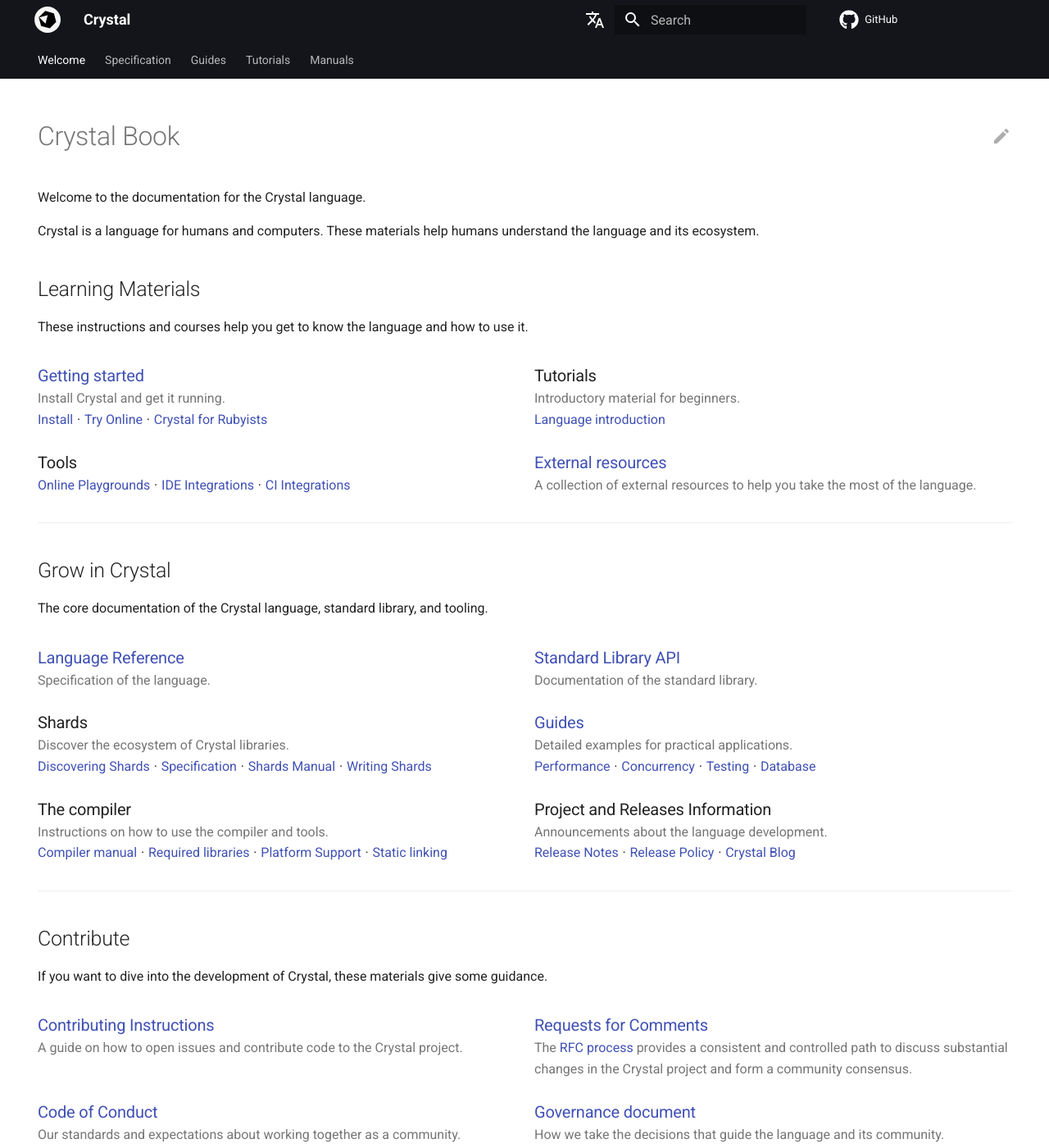
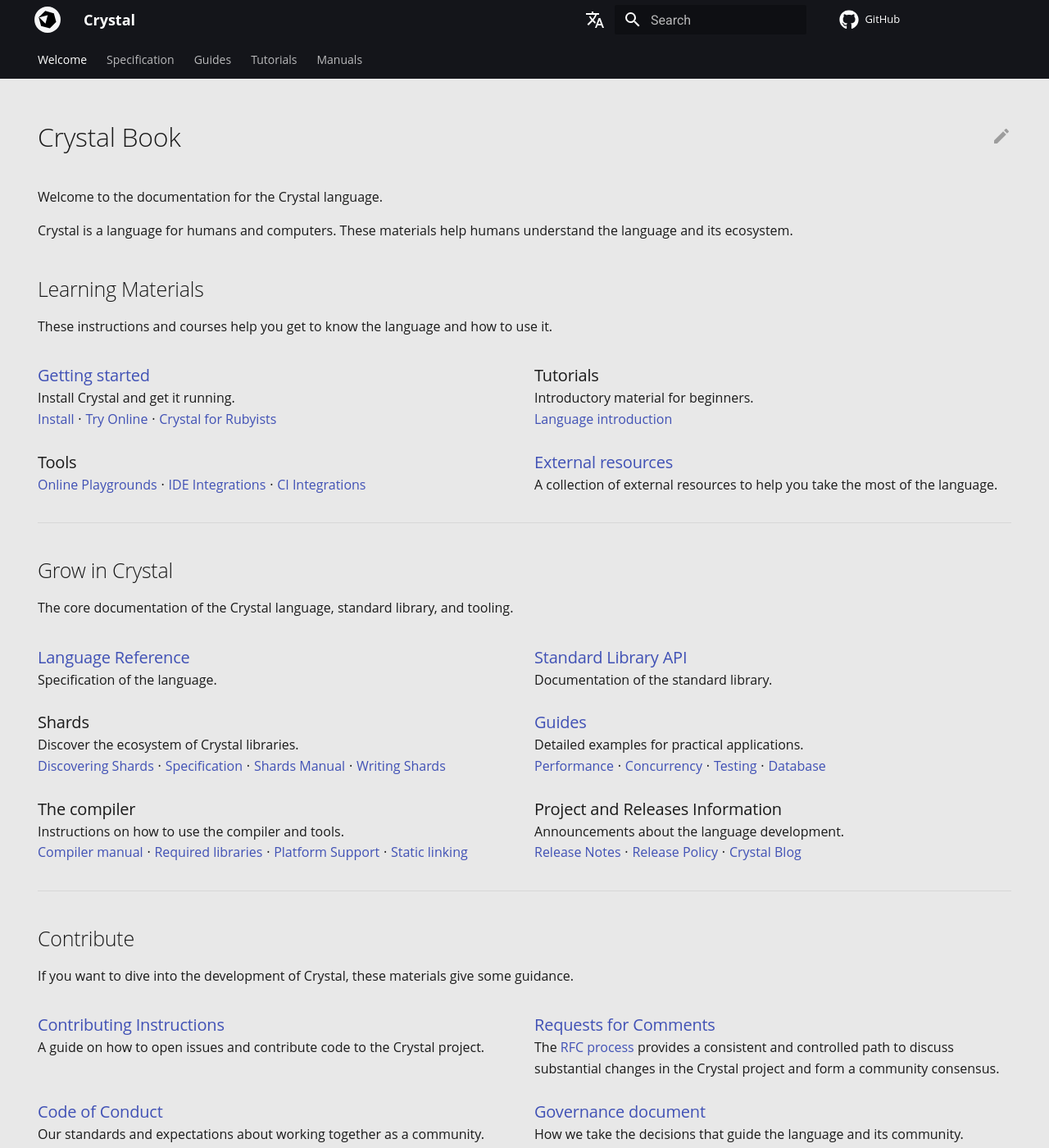
Before and after one commit to crystal-lang/crystal-book, an MkDocs documentation site: the page built from docs/README.md, in a window 1280 px wide and 1400 px high. Shown: the whole window at 82% size. Built offline with MkDocs 1.6.1 and Material for MkDocs 9.7.7, drawn with Linux system fonts in a browser that asks for light colours; nearby versions of some CDN libraries; library files that are not in the unit come from our copies; comment, search, counter and statistics services are not loaded; the version menu is left out.

Commit message:
Dark Mode

```diff
--- a/docs/assets/style.css
+++ b/docs/assets/style.css
@@ -1,4 +1,84 @@
-.md-header, .md-sidebar--primary {
+:root {
+  --white: #e8e8e8;
+  --black: #1a1a1a;
+  --blue: #007acc;
+  --bright-blue: #00aaff;
+  --dark-blue: #004e8c;
+  --green: #00a86b;
+  --dark-green: #007a4d;
+  --red: #ff5a5f;
+  --dark-red: #d00;
+  --yellow: #ffcc00;
+  --dark-yellow: #e6b800;
+
+  --text-color: var(--black);
+  --bg-color: var(--white);
+  --link-color: var(--blue);
+  --link-hover-color: var(--dark-blue);
+  --link-active-color: var(--bright-blue);
+
+  --success-color: var(--dark-green);
+  --info-color: var(--dark-blue);
+  --warning-color: var(--dark-yellow);
+  --danger-color: var(--dark-red);
+
+  color-scheme: dark light;
+}
+
+@media (prefers-color-scheme: dark) {
+  :root {
+    --text-color: var(--white);
+    --bg-color: var(--black);
+    --link-color: var(--blue);
+    --link-hover-color: var(--bright-blue);
+    --link-active-color: var(--dark-blue);
+
+    --success-color: var(--green);
+    --info-color: var(--blue);
+    --warning-color: var(--yellow);
+    --danger-color: var(--red);
+  }
+}
+
+@media (prefers-color-scheme: light) {
+  :root {
+    --text-color: var(--black);
+    --bg-color: var(--white);
+    --link-color: var(--blue);
+    --link-hover-color: var(--dark-blue);
+    --link-active-color: var(--bright-blue);
+
+    --success-color: var(--dark-green);
+    --info-color: var(--dark-blue);
+    --warning-color: var(--dark-yellow);
+    --danger-color: var(--dark-red);
+  }
+}
+
+body {
+  background-color: var(--bg-color);
+  color: var(--text-color);
+  font-family: "Open Sans", sans-serif;
+  font-size: 16px;
+  line-height: 1.5;
+  margin: 0;
+  padding: 0;
+}
+
+#crystal-book {
+  color: var(--text-color) !important;
+}
+
+.headerlink {
+  color: var(--text-color) !important;
+
+  &:hover {
+    color: var(--link-color) !important;
+  }
+}
+
+.md-header,
+.md-sidebar--primary {
   /* pull z-index up to be above the codemirror gutters (z-index: 3).
      * original value is z-index: 2 */
   z-index: 20;
@@ -33,7 +113,7 @@
   margin: 0;
 }
 .cards .card > p {
-    color: var(--md-default-fg-color--light);
+  color: var(--text-color);
   margin: 0;
 }
 .cards .card > ul {
```
Lines whose indentation alone changed are shown as unchanged.
